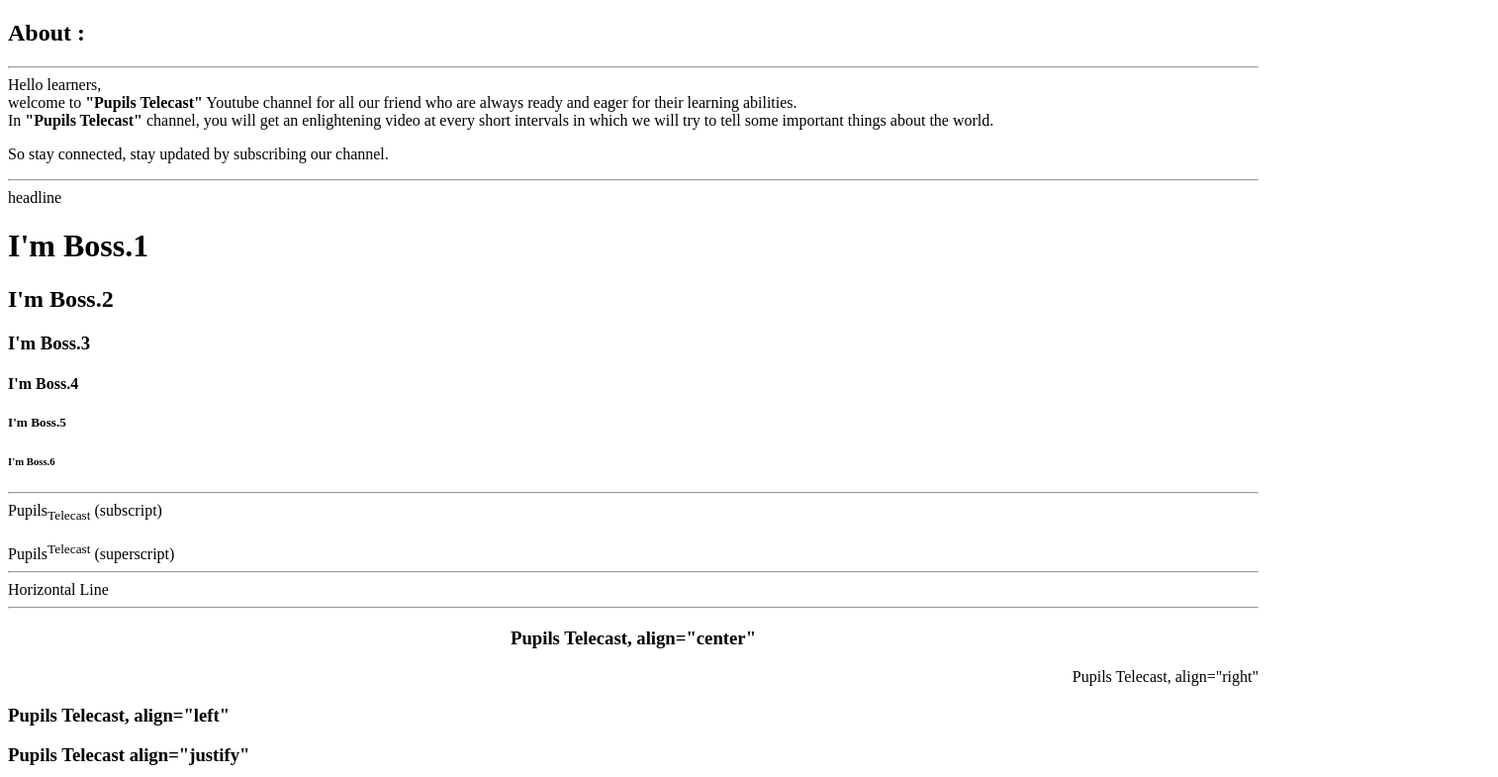
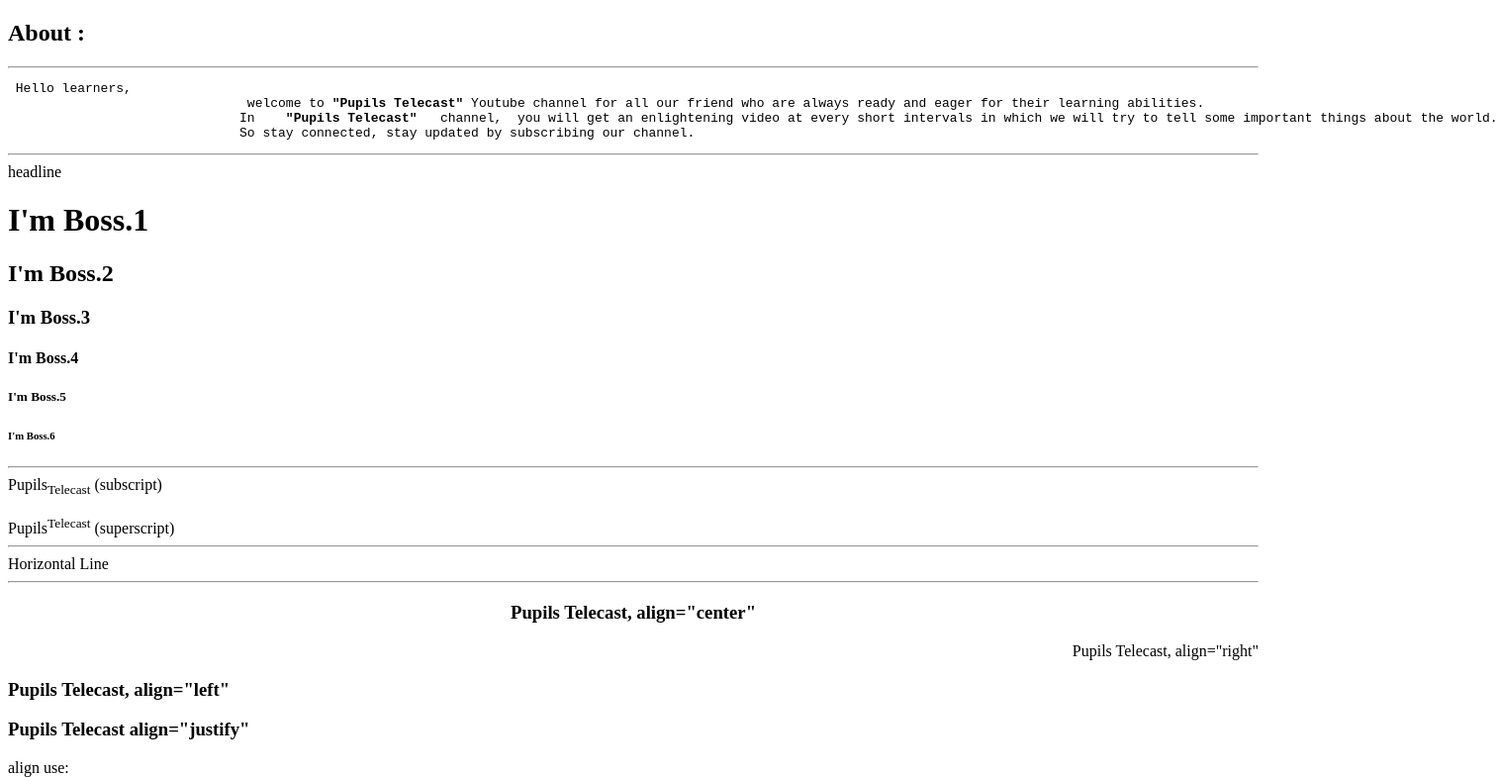
Before and after one commit to RaviShannkar24/dummy_project, a plain HTML site: page R1.html in a window 1280 px wide. Shown: the top 785 px of the page at 99% size, 1514 px wide, since content can reach past the window. Drawn offline with Linux system fonts and the light colour scheme.

Commit message:
change
change

```diff
--- a/R1.html
+++ b/R1.html
@@ -5,9 +5,10 @@
     </head>
        <body>
               <h2>  About : </h2> <hr>
-			       Hello learners,
-			  <br>welcome to <b>"Pupils Telecast"</b> Youtube channel for all our friend who are always ready and eager for their learning abilities.<br> In <b>"Pupils Telecast"</b> channel, you will get an enlightening video at every short intervals in which we will try to tell some important things about the world.
-			     <p> So stay connected, stay updated by subscribing our channel.</p>
+			     <pre> Hello learners,
+			       welcome to <b>"Pupils Telecast"</b> Youtube channel for all our friend who are always ready and eager for their learning abilities.
+			      In    <b>"Pupils Telecast"</b>   channel,  you will get an enlightening video at every short intervals in which we will try to tell some important things about the world.
+			      So stay connected, stay updated by subscribing our channel.</pre>
 		<hr> headline<h1> I'm Boss.1 </h1>
 			 <h2> I'm Boss.2 </h2>
 			 <h3> I'm Boss.3 </h3>
```
